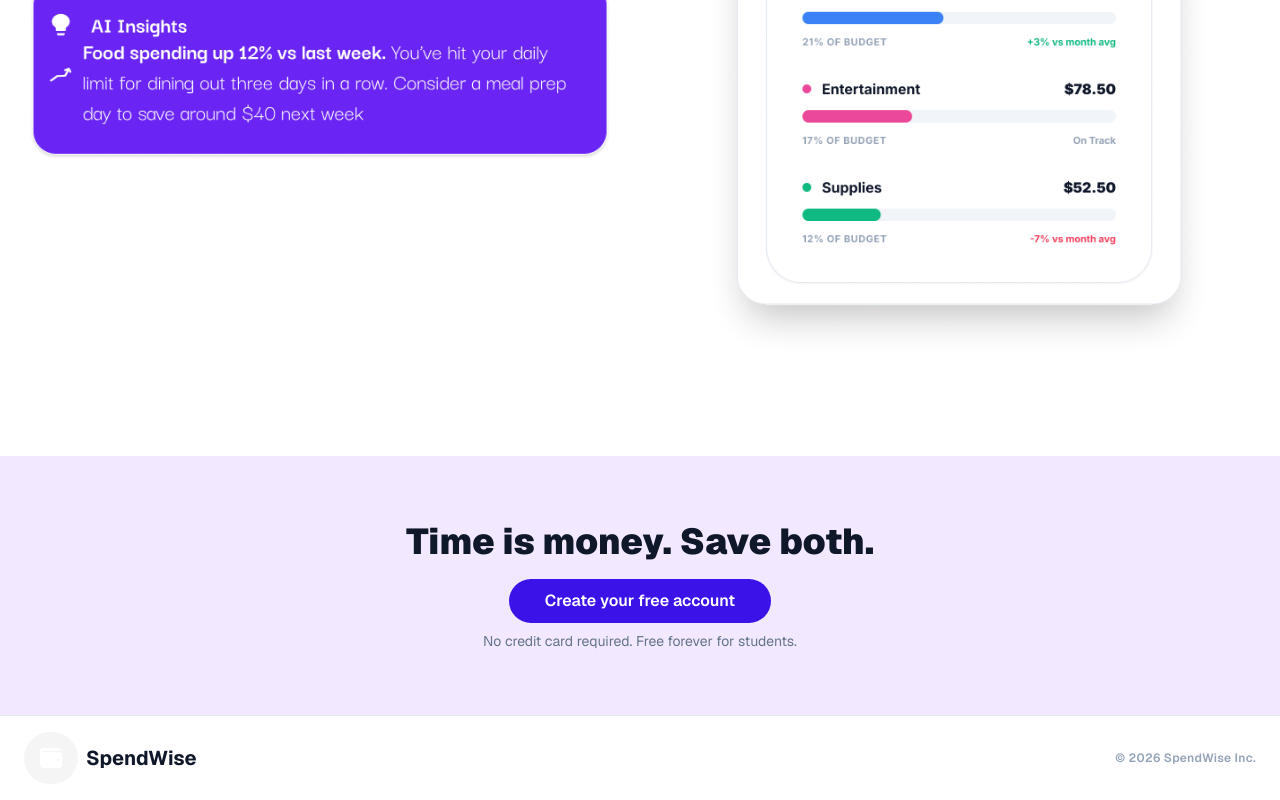
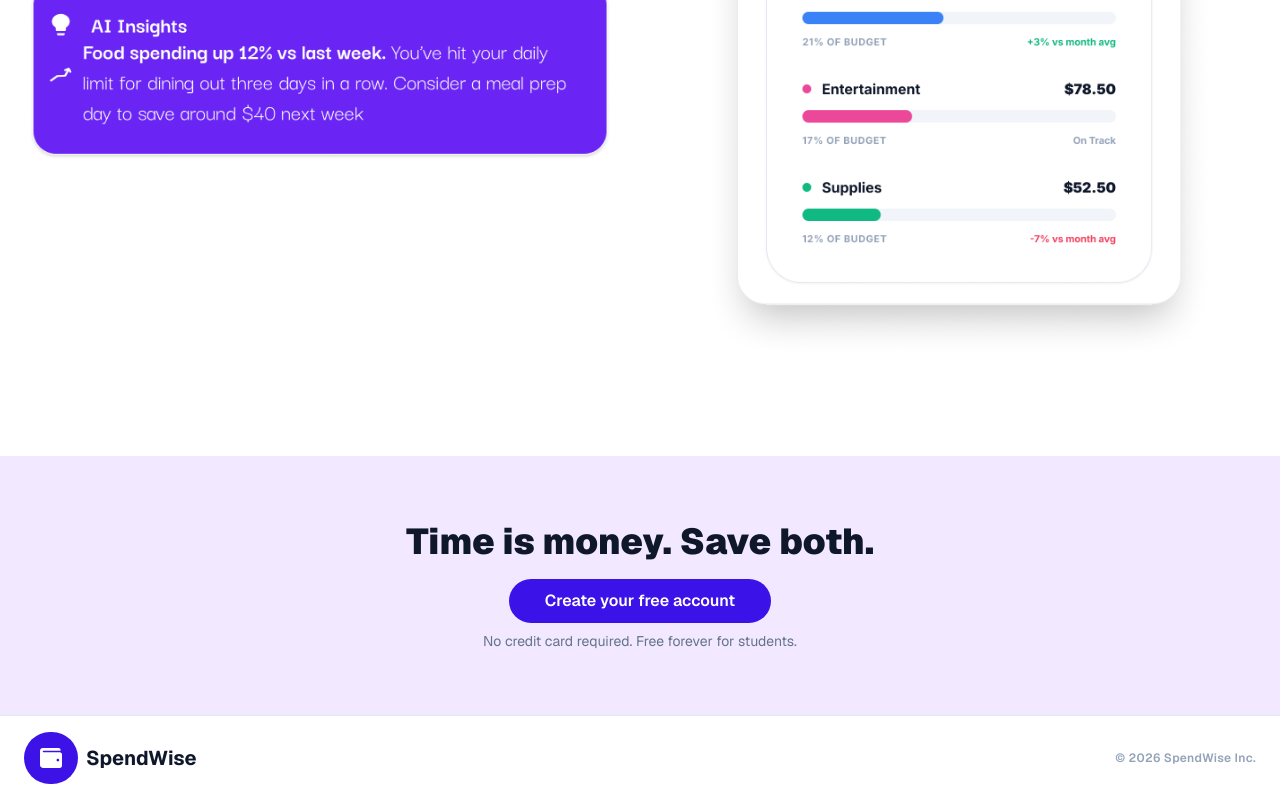
Before and after one commit to A2SV-G6-Team-2/Frontend, a Next.js app: page / in a window 1280 px wide. Shown: the part 3602-4402 px from the top of the page. Built offline with nearby package versions, Linux system fonts and the light colour scheme.

Commit message:
Color fix

```diff
--- a/app/globals.css
+++ b/app/globals.css
@@ -32,11 +32,9 @@
   --color-border: var(--border);
   --color-destructive: var(--destructive);
   --color-accent-foreground: var(--accent-foreground);
-  --color-accent: var(--accent);
   --color-muted-foreground: var(--muted-foreground);
   --color-muted: var(--muted);
   --color-secondary-foreground: var(--secondary-foreground);
-  --color-secondary: var(--secondary);
   --color-primary-foreground: var(--primary-foreground);
   --color-primary: var(--primary);
   --color-popover-foreground: var(--popover-foreground);
--- a/package.json
+++ b/package.json
@@ -23,6 +23,7 @@
   "homepage": "https://github.com/A2SV-G6-Team-2/Frontend#readme",
   "dependencies": {
     "@base-ui/react": "^1.3.0",
+    "@tabler/icons-react": "^3.41.1",
     "@tanstack/react-query": "^5.96.2",
     "axios": "^1.13.6",
     "class-variance-authority": "^0.7.1",
```
